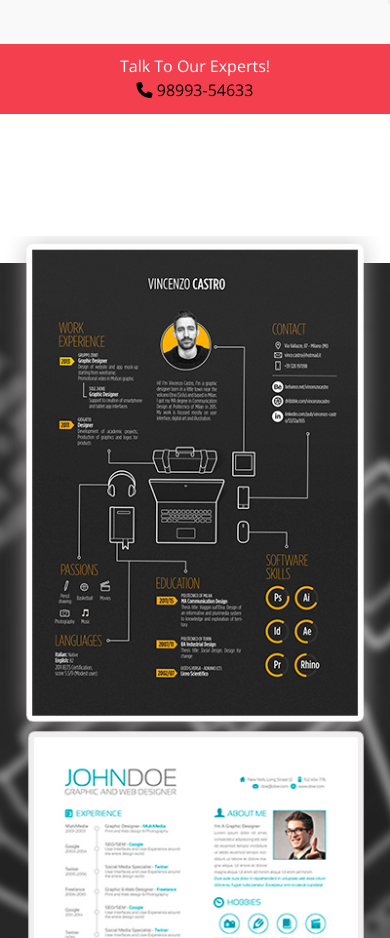
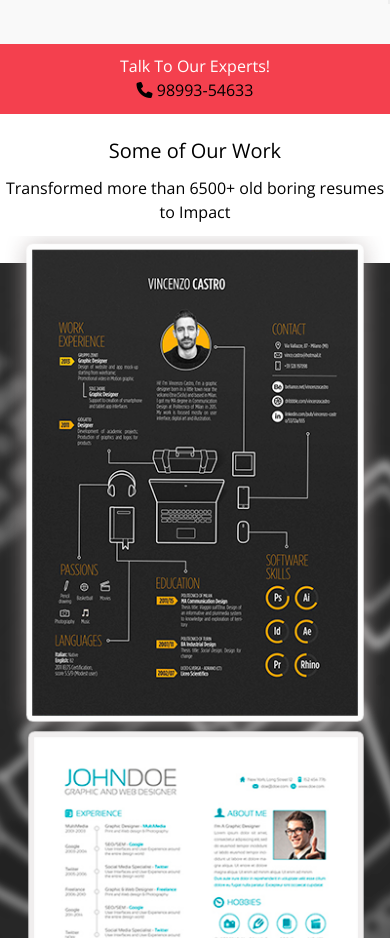
Before and after one commit to Scaledesk/zolo-resume, a plain HTML site: page index.html in a window 390 px wide. Shown: the part 2240-3178 px from the top of the page. Drawn offline with nearby package versions, Linux system fonts and the light colour scheme; some packages are replaced by stand-ins of ours; no server answers.

```diff
--- a/css/custom.css
+++ b/css/custom.css
@@ -349,6 +349,16 @@
         /*box-sizing: border-box;*/
     /*}*/
 
+    .portfolio-bg h1{
+        color: #000!important;
+
+    }
+
+    .portfolio-bg  p{
+        color: #000!important;
+
+    }
+
 
     .section-spacing {
         padding: 2.5em 0;
```
